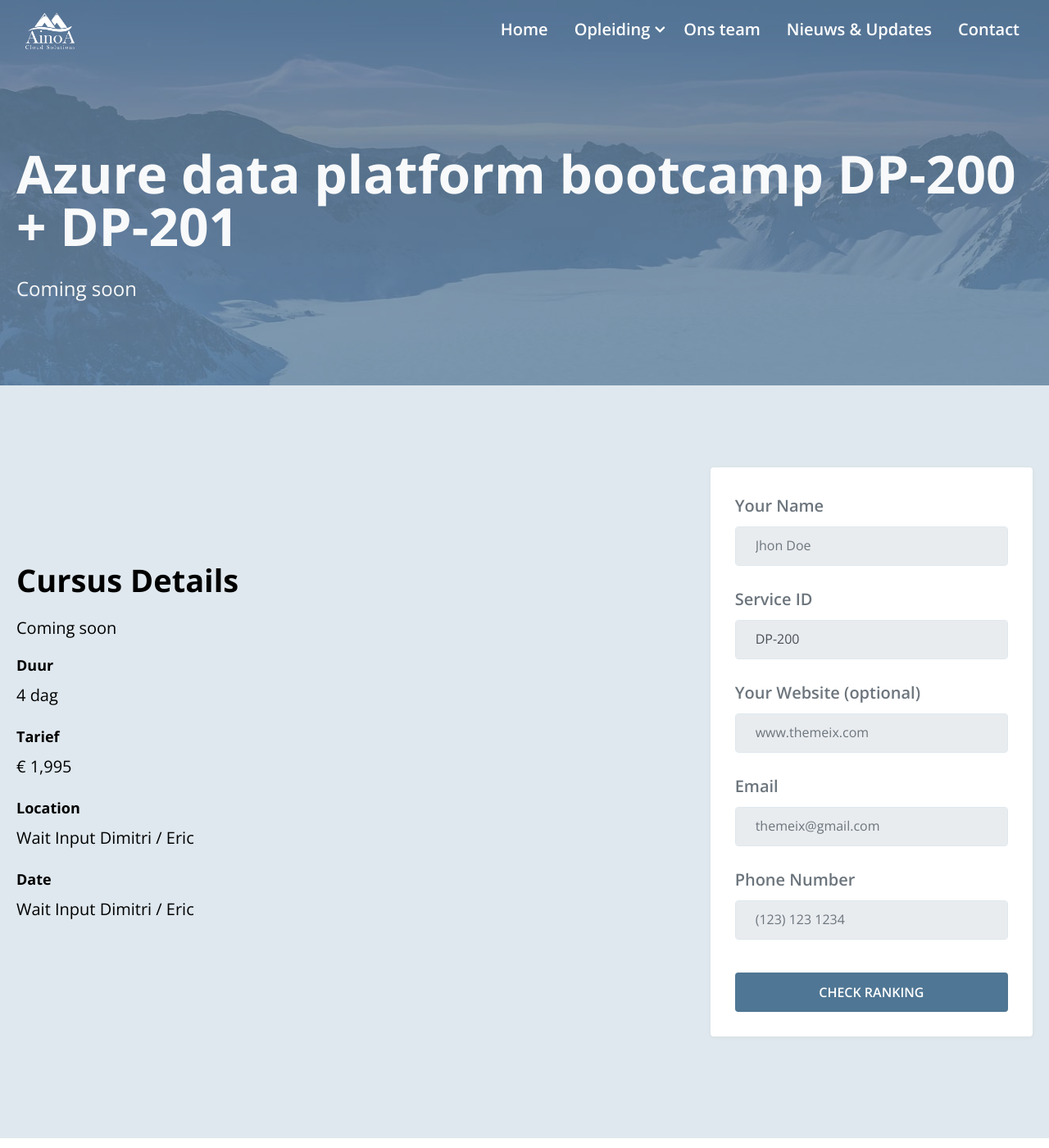
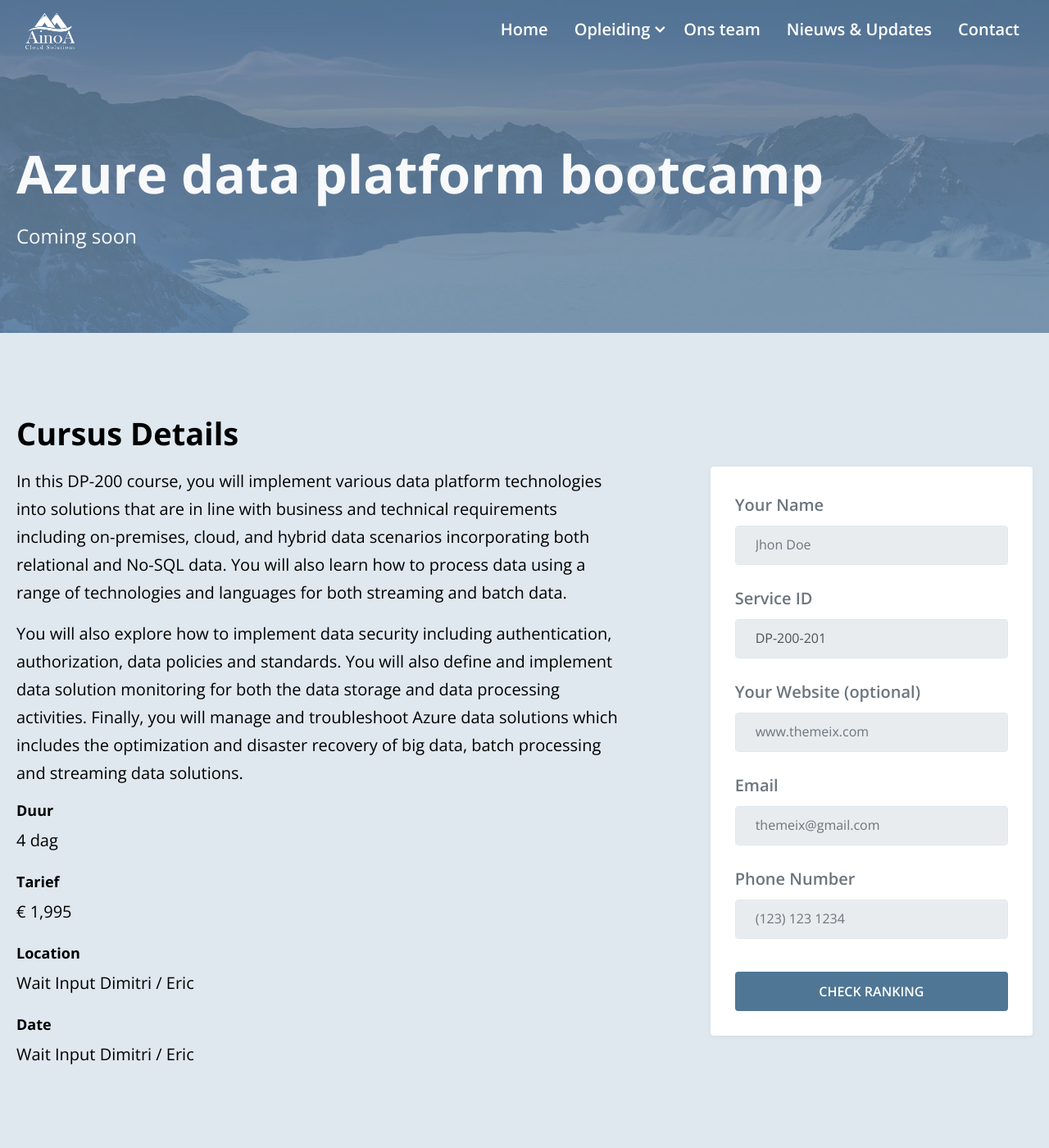
Before and after one commit to Dimtemp/ainoawebsite, a Jekyll site: the page built from _services/azure-data-platform-bootcamp-dp-200-dp-201.html, in a window 1280 px wide and 1400 px high. Shown: the whole window at 82% size. Built offline with Jekyll 4.4.1, drawn with Linux system fonts in a browser that asks for light colours.

Commit message:
Update azure-data-platform-bootcamp-dp-200-dp-201.html

```diff
--- a/_services/azure-data-platform-bootcamp-dp-200-dp-201.html
+++ b/_services/azure-data-platform-bootcamp-dp-200-dp-201.html
@@ -1,13 +1,14 @@
 ---
 layout: service
-title: "Azure data platform bootcamp DP-200 + DP-201"
-service_id: DP-200
+title: "Azure data platform bootcamp"
+service_id: DP-200-201
 order: 3
 description: Coming soon
 ---
 
 <h1 class="title">Cursus Details</h1>
-<p>Coming soon</p>
+<p>In this DP-200 course, you will implement various data platform technologies into solutions that are in line with business and technical requirements including on-premises, cloud, and hybrid data scenarios incorporating both relational and No-SQL data. You will also learn how to process data using a range of technologies and languages for both streaming and batch data.</p>
+<p>You will also explore how to implement data security including authentication, authorization, data policies and standards. You will also define and implement data solution monitoring for both the data storage and data processing activities. Finally, you will manage and troubleshoot Azure data solutions which includes the optimization and disaster recovery of big data, batch processing and streaming data solutions.</p>
 
 
 <ul class="feature-listing-style-2">
```
